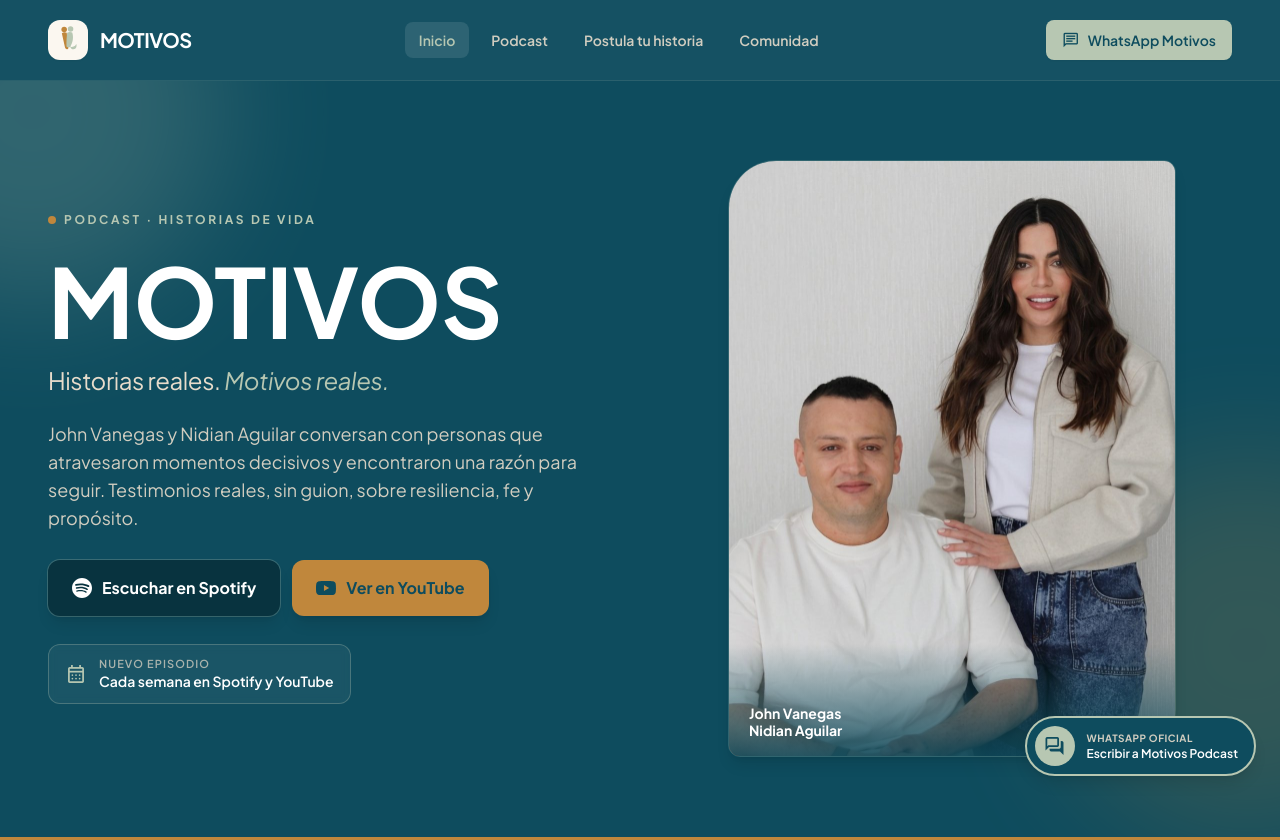
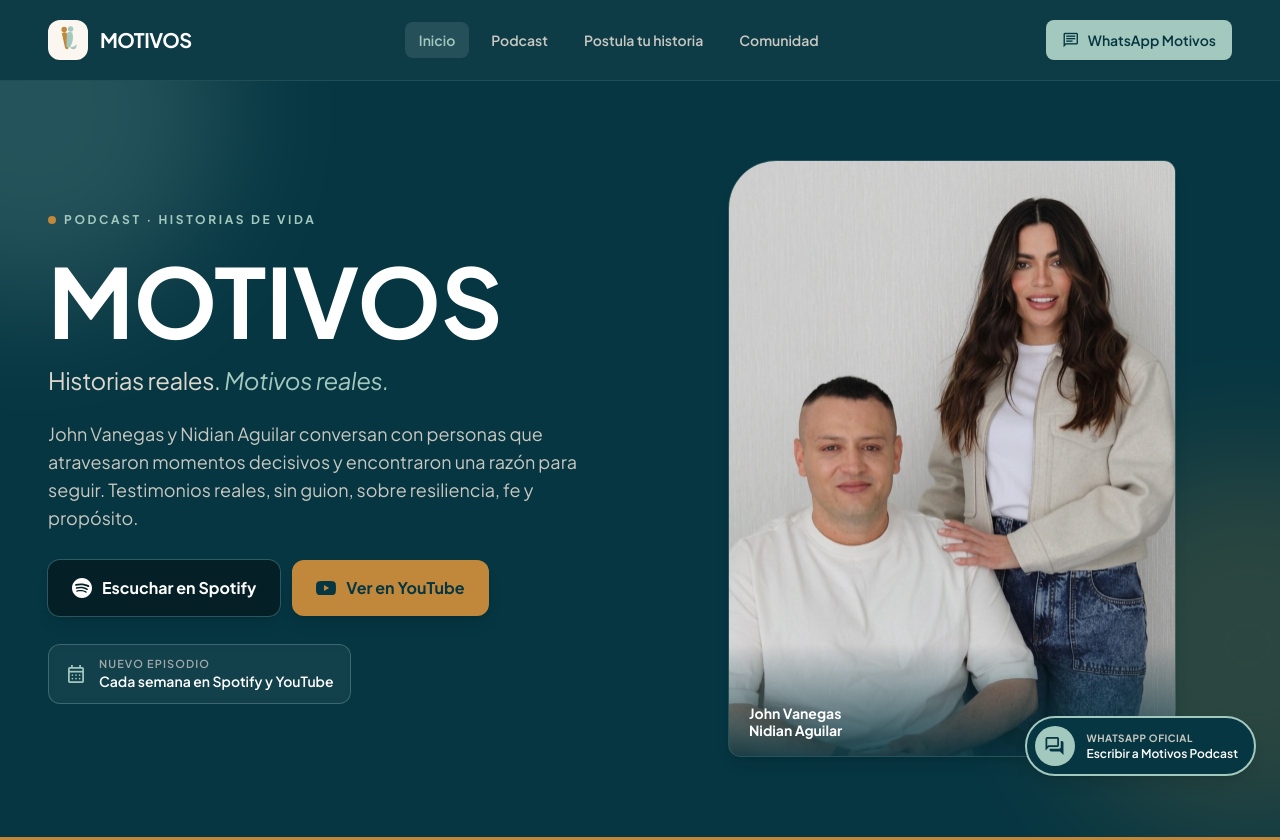
Before and after one commit to jeroborja1/Motivos-podcast-, a website: page code.html in a window 1280 px wide. Shown: the top 840 px of the page. Drawn offline with nearby package versions, Linux system fonts and the light colour scheme; a web font is replaced by a local one.

Commit message:
Aplicar la paleta EXACTA del Manual de Marca (v1.0) en vez de valores derivados
El cliente subió el manual oficial con los hex/RGB reales de cada color.
Se reemplazan los valores que había estado derivando/ajustando a mano:

  petroleo #0E4C5E -> #063642  (Azul Petróleo oficial, R6 G54 B66)
  menta    #B7C7B2 -> #A3C8BE  (Azul Menta oficial, R163 G200 B190)
  ocre     #C0873C -> #C1873A  (Ocre oficial, R193 G135 B58)
  oliva    #4B5A52 -> #434637  (Oliva oficial, R67 G70 B55)
  arena    #E7DCCB -> #DED7CE  (Arena oficial, R222 G215 B206)
  grafito  #22201D -> #1E1E1E  (Grafito oficial, R30 G30 B30)

Con el petróleo oficial (más oscuro) el contraste de menta sobre fondo oscuro
sube a ~7:1 (antes rondaba 4.3:1) sin necesidad de aclarar el tono.

El isotipo (header y footer) y el CSS crítico anti-parpadeo del header/hero/
video/marquee quedan sincronizados con estos mismos valores.

Co-Authored-By: Claude Sonnet 5 <noreply@anthropic.com>

```diff
--- a/code.html
+++ b/code.html
@@ -11,9 +11,9 @@
   ::-webkit-scrollbar { display: none; }
   /* Pintado inmediato del tope de la página: Tailwind se carga por CDN y genera
      sus clases con JS, así que sin esto hay un parpadeo en blanco al abrir el sitio. */
-  header { background-color: rgba(14, 76, 94, .97); }
-  #inicio, #video { background-color: #0E4C5E; }
-  #marquee { background-color: #C0873C; }
+  header { background-color: rgba(6, 54, 66, .97); }
+  #inicio, #video { background-color: #063642; }
+  #marquee { background-color: #C1873A; }
   .font-bodoni { font-family: 'Bodoni Moda', serif; }
   .font-satoshi { font-family: 'Satoshi', 'Plus Jakarta Sans', -apple-system, BlinkMacSystemFont, sans-serif; }
 
@@ -28,21 +28,21 @@ tailwind.config = {
   theme: {
     extend: {
       colors: {
-        /* Paleta Manual Estratégico de Marca Motivos */
-        petroleo: '#0E4C5E',        /* azul petróleo medio — principal */
-        'petroleo-deep': '#08333F', /* footer, degradados */
-        menta: '#B7C7B2',           /* verde salvia (gris-verdoso, con contraste sobre petróleo) */
-        'menta-light': '#DCE6DE',
-        'salvia-soft': '#E9EFE7',   /* fondo franja "Escúchanos en" */
-        ocre: '#C0873C',            /* oro mate */
-        'ocre-light': '#F3E6CF',
-        oliva: '#4B5A52',           /* salvia profundo — texto secundario */
-        'oliva-light': '#6B7A70',
-        arena: '#E7DCCB',           /* crema cálido medio */
-        'arena-soft': '#F3EADA',    /* crema cálido */
-        grafito: '#22201D',         /* negro cálido — texto */
+        /* Paleta EXACTA del Manual de Marca Motivos v1.0 (pág. 04) */
+        petroleo: '#063642',        /* Azul Petróleo — R6 G54 B66 */
+        'petroleo-deep': '#042026', /* variante más oscura (footer, degradados) — no está en el manual */
+        menta: '#A3C8BE',           /* Azul Menta — R163 G200 B190 */
+        'menta-light': '#D6E8E2',   /* tinte claro de menta — no está en el manual */
+        'salvia-soft': '#E7F0EC',   /* tinte muy pálido de menta (franja "Escúchanos en") — no está en el manual */
+        ocre: '#C1873A',            /* Ocre — R193 G135 B58 */
+        'ocre-light': '#F4E7D3',    /* tinte claro de ocre — no está en el manual */
+        oliva: '#434637',           /* Oliva — R67 G70 B55 */
+        'oliva-light': '#606450',   /* tinte claro de oliva — no está en el manual */
+        arena: '#DED7CE',           /* Arena — R222 G215 B206 */
+        'arena-soft': '#F3EADA',    /* tinte más claro que Arena, para fondos amplios — no está en el manual */
+        grafito: '#1E1E1E',         /* Grafito — R30 G30 B30 */
         blanco: '#FFFFFF',
-        'fondo-calido': '#FBF7F0',
+        'fondo-calido': '#FBF7F0',      /* fondo de página, más claro que Arena — no está en el manual */
         'fondo-calido-alt': '#F7F1E6'
       },
       fontFamily: {
@@ -64,11 +64,11 @@ tailwind.config = {
 <div class="w-10 h-10 rounded-xl bg-fondo-calido flex items-center justify-center shadow-sm group-hover:scale-105 transition-transform shrink-0">
 <svg class="w-7 h-7" fill="none" viewBox="0 0 120 132" xmlns="http://www.w3.org/2000/svg">
 <!-- Isotipo Motivos: figura izquierda (ocre) -->
-<circle cx="42" cy="17" r="13" fill="#C0873C"></circle>
-<path d="M31 34Q42 27 54 32L62 104Q60 112 52 109Q46 106 45 98Z" fill="#C0873C"></path>
+<circle cx="42" cy="17" r="13" fill="#C1873A"></circle>
+<path d="M31 34Q42 27 54 32L62 104Q60 112 52 109Q46 106 45 98Z" fill="#C1873A"></path>
 <!-- figura derecha (menta) con remate curvo -->
-<circle cx="72" cy="14" r="13" fill="#B7C7B2"></circle>
-<path d="M56 32Q68 25 80 31C87 54 83 76 74 91C69 101 75 111 86 110C98 109 103 96 99 85C93 100 74 101 62 100C57 99 54 98 53 95C52 72 54 50 56 32Z" fill="#B7C7B2"></path>
+<circle cx="72" cy="14" r="13" fill="#A3C8BE"></circle>
+<path d="M56 32Q68 25 80 31C87 54 83 76 74 91C69 101 75 111 86 110C98 109 103 96 99 85C93 100 74 101 62 100C57 99 54 98 53 95C52 72 54 50 56 32Z" fill="#A3C8BE"></path>
 </svg>
 </div>
 <div class="flex flex-col">
@@ -873,10 +873,10 @@ tailwind.config = {
 <div class="flex items-center gap-3">
 <div class="w-9 h-9 rounded-lg bg-petroleo flex items-center justify-center border border-menta/30 shrink-0">
 <svg class="w-6 h-6" fill="none" viewBox="0 0 120 132">
-<circle cx="42" cy="17" r="13" fill="#C0873C"></circle>
-<path d="M31 34Q42 27 54 32L62 104Q60 112 52 109Q46 106 45 98Z" fill="#C0873C"></path>
-<circle cx="72" cy="14" r="13" fill="#B7C7B2"></circle>
-<path d="M56 32Q68 25 80 31C87 54 83 76 74 91C69 101 75 111 86 110C98 109 103 96 99 85C93 100 74 101 62 100C57 99 54 98 53 95C52 72 54 50 56 32Z" fill="#B7C7B2"></path>
+<circle cx="42" cy="17" r="13" fill="#C1873A"></circle>
+<path d="M31 34Q42 27 54 32L62 104Q60 112 52 109Q46 106 45 98Z" fill="#C1873A"></path>
+<circle cx="72" cy="14" r="13" fill="#A3C8BE"></circle>
+<path d="M56 32Q68 25 80 31C87 54 83 76 74 91C69 101 75 111 86 110C98 109 103 96 99 85C93 100 74 101 62 100C57 99 54 98 53 95C52 72 54 50 56 32Z" fill="#A3C8BE"></path>
 </svg>
 </div>
 <span class="font-satoshi font-bold text-white text-base">MOTIVOS PODCAST</span>
```
Also changed, not shown: index.html (+25 -25 lines).
